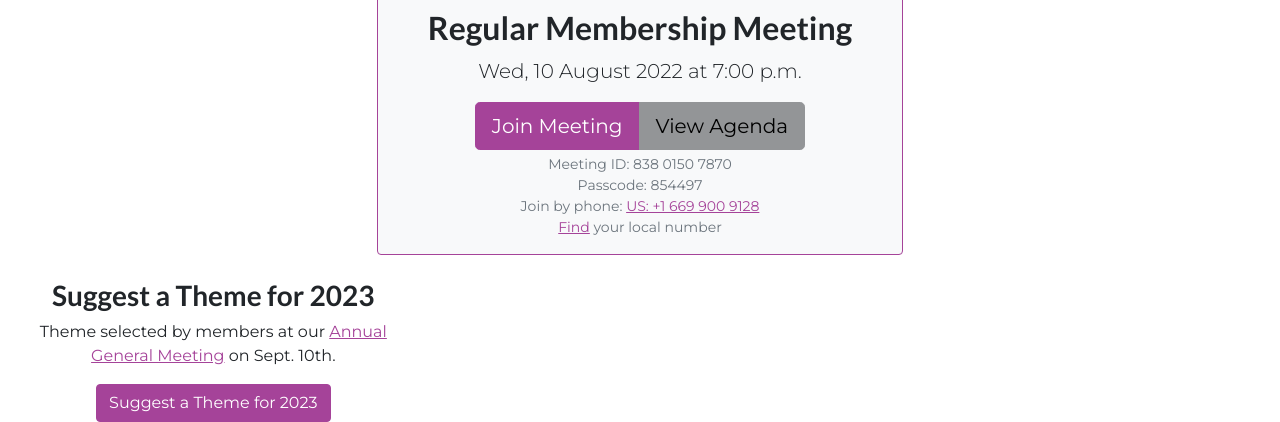
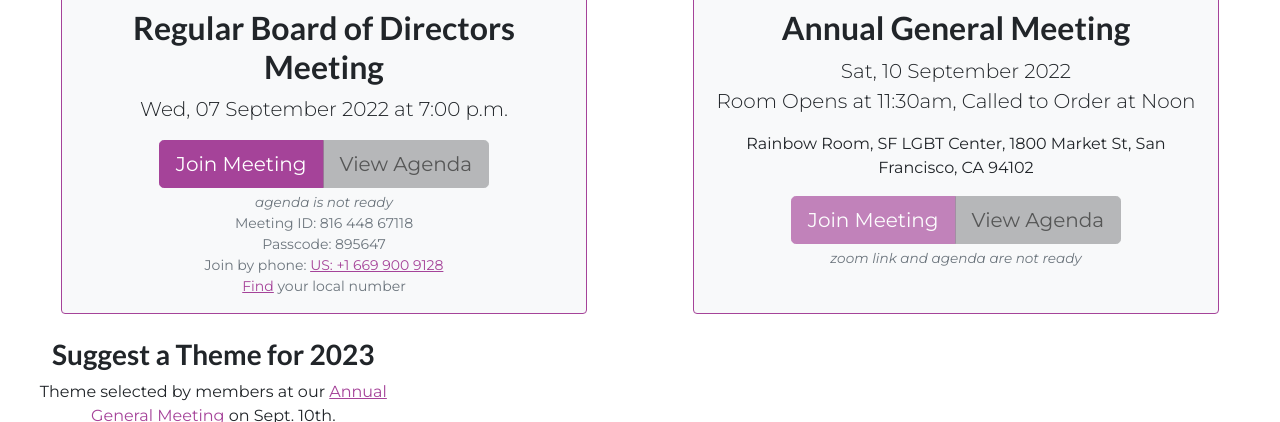
Before and after one commit to sfpride/members, a Jekyll site: the page built from index.html, in a window 1280 px wide and 900 px high, cut to the strip 210-632 px from the top of the window. Built offline with Jekyll 4.4.1, drawn with Linux system fonts in a browser that asks for light colours; some web fonts are replaced.

Commit message:
standardize meeting types

```diff
--- a/_data/meetings.yml
+++ b/_data/meetings.yml
@@ -1,30 +1,33 @@
+# meeting types: inperson, online, hybrid
 - title: "Regular Board of Directors Meeting"
-  active: false
-  type: "board"
-  date: "August 3, 2022"
+  active: true
+  type: "online"
+  scope: Board
+  date: "September 7, 2022"
   time: "7:00 p.m."
-  zoom-link: "https://us02web.zoom.us/j/83263360440?pwd=VXE3OG9IUzIvcmlYQVgvWWhnYTRMZz09"
-  zoom-id: "832 6336 0440"
+  zoom-link: "https://us02web.zoom.us/j/81644867118?pwd=MWQ4QkhNL2JwZzMwRnQ3R2dFVzZkQT09"
+  zoom-id: "816 448 67118"
   zoom-passcode: 895647
   #agenda: "https://cdn.sfpride.org/docs/meetings/20220803-sfpride-board-agenda.pdf"
-  packet: "https://cdn.sfpride.org/docs/meetings/20220803-sfpride-board-packet.pdf"
+  #packet: "https://cdn.sfpride.org/docs/meetings/20220803-sfpride-board-packet.pdf"
 - title: Regular Membership Meeting
-  active: true
-  type: membership
+  active: false
+  type: online
+  scope: Membership
   date: "August 10, 2022"
   time: "7:00 p.m."
-  #event-link:
   zoom-link: https://us02web.zoom.us/j/83801507870?pwd=aXZEYkViYk5jUW1hRTlNM2pzNUx0Zz09
-  #location: "BEAUX, 2344 Market St, San Francisco, CA 94114"
   zoom-id: 838 0150 7870
   zoom-passcode: 854497
   agenda: https://cdn.sfpride.org/docs/meetings/20220810-sfpride-membership-agenda.pdf
-  # packet: https://cdn.sfpride.org/docs/meetings/20220713-sfpride-membership-packet.pdf
+  packet: https://cdn.sfpride.org/docs/meetings/20220713-sfpride-membership-packet.pdf
 - title: Annual General Meeting
-  active: false
-  type: membership
+  active: true
+  type: hybrid
+  scope: Plenary
   date: "Sept 10, 2022"
   time-special: "Room Opens at 11:30am, Called to Order at Noon"
-  zoom-link: https://us02web.zoom.us/j/84566184193
-  zoom-id: 845 6618 4193
+  location: "Rainbow Room, SF LGBT Center, 1800 Market St, San Francisco, CA 94102"
+  #zoom-link: https://us02web.zoom.us/j/84566184193
+  #zoom-id: 845 6618 4193
   #packet: https://cdn.sfpride.org/docs/meetings/20220910-sfpride-annualGeneralMeeting-agenda.pdf
--- a/_includes/meeting.html
+++ b/_includes/meeting.html
@@ -3,9 +3,12 @@
         <div class="col col-12 col-md-5 text-center rounded border border-primary bg-light p-3 mx-auto">
             <h2>{{meeting.title}}</h2>
             <p class="lead">{{meeting.date |date: '%a, %d %B %Y'}} {% if meeting.time != blank? %}at {{meeting.time}} {% else %} <br>{{meeting.time-special}}{%endif%}</p>
-            {% if meeting.location != blank? %}<p>{{meeting.location}}</p>{% endif %}
+            {% case meeting.type %}
+            {% when "inperson", "hybrid" %}
+            <p>{{meeting.location}}</p>
+            {% if meeting.event-link != blank? %}<p> <a class="btn btn-primary btn-lg  {% if meeting.event-link == blank? %}disabled{% endif %}" href="{{meeting.event-link}}" target="_blank" rel="noopener noreferrer nofollow" role="button">Event Link</a></p>{% endif %}
+            {% when "hybrid","online" %}
             {% if meeting.event-link != blank? %}<p> <a class="btn btn-primary btn-lg {% if meeting.event-link == blank? %}disabled{% endif %}" href="{{meeting.event-link}}" target="_blank" rel="noopener noreferrer nofollow" role="button">Event Link</a></p>{% endif %}
-            {% if meeting.location == blank? %}
             <div class="text-center btn-group mb-1">
                 <a class="btn btn-primary btn-lg {% if meeting.zoom-link == blank? %}disabled{% endif %}" href="{{meeting.zoom-link}}" target="_blank" rel="noopener noreferrer nofollow" role="button">Join Meeting</a>
                 {% if meeting.packet == blank? %}
@@ -15,13 +18,15 @@
                 <a class="btn btn-outline-secondary btn-lg" href="{{meeting.packet}}" target="_blank" rel="noopener noreferrer nofollow" role="button">View Packet</a>
                 {% endif %}
             </div>
-            {% endif %}
+            {% endcase %}
             <div id="meeting-info" class="text-muted small mb-n4">
                 <p class="m-0">
-                    {% if meeting.agenda == blank? and meeting.packet == blank? %}
+                    {% if meeting.agenda == blank? and meeting.packet == blank? and meeting.zoom-link != blank? %}
                     <em style="font-size: 0.85rem;">agenda is not ready</em><br>
                     {% elsif meeting.agenda == "party" %}
                     <em style="font-size: 0.85rem;">informal in-person gathering for members, open to the public</em><br>
+                    {% elsif meeting.agenda == blank? and meeting.packet == blank? and meeting.zoom-link == blank? %}
+                    <em style="font-size: 0.85rem;">zoom link and agenda are not ready</em><br>
                     {% endif %}
                     {% if meeting.zoom-id != blank? %}
                     Meeting ID: <span class="copy-me">{{meeting.zoom-id}}</span><br>
```
